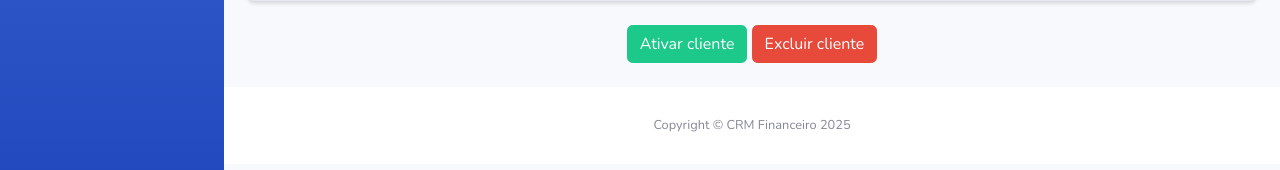
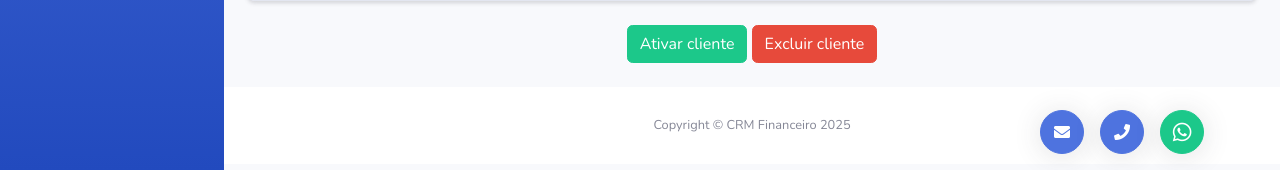
Before and after one commit to paulootaviodev/CRM_Financeiro, a Django app: template crm_financeiro/templates/crm_financeiro/detail_customer.html in a window 1280 px wide. Shown: the part 630-800 px from the top of the page. Run offline with Django 5.2, Linux system fonts and the light colour scheme; the template is opened without the code that fills it: most values are stand-ins (such as "Sample title", 1, 10 or a date in 2020); some libraries are stand-ins or nearby versions.

Commit message:
Add contact buttons to customer details

```diff
--- a/crm_financeiro/templates/crm_financeiro/detail_customer.html
+++ b/crm_financeiro/templates/crm_financeiro/detail_customer.html
@@ -91,4 +91,36 @@
     {% endif %}
   </div>
 </div>
+
+<div class="floating-buttons">
+    <a href="mailto:{{ client.email }}" class="btn btn-primary rounded-circle floating-btn shadow">
+        <i class="fas fa-envelope"></i>
+    </a>
+    <a href="tel:+55{{ client.phone }}" class="btn btn-primary rounded-circle floating-btn shadow">
+        <i class="fas fa-phone"></i>
+    </a>
+    <a href="https://wa.me/55{{ client.phone }}" class="btn btn-success rounded-circle floating-btn shadow" target="_blank">
+        <i class="fab fa-whatsapp fa-lg"></i>
+    </a>
+</div>
+
+<style>
+    .floating-buttons {
+        position: fixed;
+        bottom: 16px;
+        right: 76px;
+        z-index: 10;
+        display: flex;
+        flex-direction: row;
+        gap: 16px;
+    }
+
+    .floating-btn {
+        width: 44px;
+        height: 44px;
+        display: flex;
+        align-items: center;
+        justify-content: center;
+    }
+</style>
 {% endblock %}
```
Also changed, not shown: crm_financeiro/templates/crm_financeiro/detail_installments.html (+32 -0 lines), crm_financeiro/templates/crm_financeiro/detail_loan_proposal.html (+32 -0 lines), crm_financeiro/templates/crm_financeiro/detail_simulation.html (+32 -0 lines).
